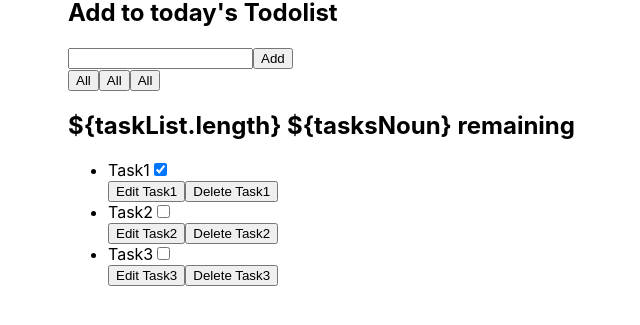
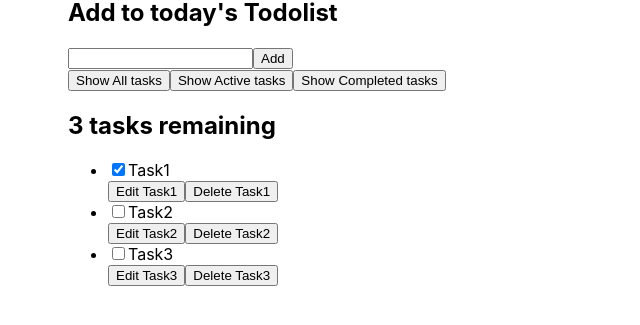
Before and after one commit to mogul27/todo-js, a Next.js app in the folder todo-next-js/: page /today in a window 1280 px wide. Shown: the part 159-484 px from the top of the page, without its empty margins (300-940 px from the left). Built offline with nearby package versions, Linux system fonts and the light colour scheme.

Commit message:
Now off tutorial

```diff
--- a/todo-next-js/components/FilterButton.js
+++ b/todo-next-js/components/FilterButton.js
@@ -3,12 +3,14 @@ import React from "react";
 export default function FilterButton(props){
 
     return(
-    <button type="button" className = "btn toggle-btn"
-    aria-pressed="true">
+    <button type="button" className="btn toggle-btn"
+    aria-pressed={props.isPressed} onClick={() => props.setFilter(props.name)}>
 
     <span className="visually-hidden">
-        All
+        Show
     </span>
+    <span> {props.name}</span>
+    <span className="visually-hidden"> tasks</span>
     </button>
     )
 }
--- a/todo-next-js/components/Todo.js
+++ b/todo-next-js/components/Todo.js
@@ -1,29 +1,74 @@
-import React from "react"
+import React, { useState } from "react"
 
 {/* Components represent a chunk of the app that gets reused often */}
 export default function Todo(props){
-    return (
-        <li className="todo stack-small">
+    const [isEditing, setEditing] = useState(false);
+    const [newName, setNewName] = useState('');
+
+    function handleChange(e) {
+        setNewName(e.target.value);
+      }
+
+    function handleSubmit(e) {
+        e.preventDefault();
+        props.editTask(props.id, newName);
+        setNewName("");
+        setEditing(false)
+    }
+
+    const editingTemplate = (
+        <form className="stack-small" onSubmit={handleSubmit}>
+          <div className="form-group">
+            <label className="todo-label" htmlFor={props.id}>
+               New name for {props.name}
+            </label>
+            <input id={props.id} className="todo-text" type="text"
+            value={newName}
+            onChange={handleChange} />
+          </div>
+          <div className="btn-group">
+            <button type="button" className="btn todo-cancel" onClick={() => setEditing(false)}>
+              Cancel
+              <span className="visually-hidden">  renaming {props.name}</span>
+            </button>
+            <button type="submit" className="btn btn__primary todo-edit">
+              Save
+              <span className="visually-hidden"> new name for {props.name}</span>
+            </button>
+          </div>
+        </form>
+      );
+
+      const viewTemplate = (
+        <div className="stack-small">
           <div className="c-cb">
-                <label className="todo-label" htmlFor="todo-0">
+              <input
+                id={props.id}
+                type="checkbox"
+                defaultChecked={props.completed}
+                onChange={() => props.toggleTaskCompleted(props.id)}
+              />
+              <label className="todo-label" htmlFor={props.id}>
                 {props.name}
               </label>
-            <input id={props.id} type="checkbox" defaultChecked={props.completed}></input>
-
             </div>
             <div className="btn-group">
-            {/* This is how you label buttons */}
-            <button type="button" className="btn">
-                Edit
-            <span className="visually-hidden"> {props.name} </span>
+              <button type="button" className="btn" onClick={() => setEditing(true)}>
+                Edit <span className="visually-hidden">{props.name}</span>
               </button>
-
-            <button type="button" className="btn btn_danger">
-                Delete <span className="visually-hidden">
-                {props.name}
-                </span>
+              <button
+                type="button"
+                className="btn btn__danger"
+                onClick={() => props.deleteTask(props.id)}
+              >
+                Delete <span className="visually-hidden">{props.name}</span>
               </button>
             </div>
-    </li>
+        </div>
+      );
+
+    return (
+        // Conditional Rendering
+        <li className="todo">{isEditing ? editingTemplate : viewTemplate}</li>
     )
 }
--- a/todo-next-js/components/layout.module.css
+++ b/todo-next-js/components/layout.module.css
@@ -2,6 +2,11 @@
     max-width: 36rem;
     padding: 0 1rem;
     margin: 3rem auto 6rem;
+  }
+
+.h1 {
+    color: blue;
+    font-size: 5em;
   }
 
   .header {
@@ -13,3 +18,13 @@
   .backToHome {
     margin: 3rem 0 0;
   }
+
+  .visually-hidden {
+    position: absolute !important;
+    height: 1px;
+    width: 1px;
+    overflow: hidden;
+    clip: rect(1px 1px 1px 1px);
+    clip: rect(1px, 1px, 1px, 1px);
+    white-space: nowrap;
+  }
--- a/todo-next-js/pages/today.js
+++ b/todo-next-js/pages/today.js
@@ -6,17 +6,37 @@ import Form from "../components/Form";
 import FilterButton from "../components/FilterButton";
 import React, { useState } from "react";
 import { nanoid } from "nanoid";
+import styles from "../styles/eachDay.css"
 
+
+const FILTER_MAP = {All: () => true,
+                    Active: (task) => !task.completed,
+                    Completed: (task) => task.completed};
+
+const FILTER_NAMES = Object.keys(FILTER_MAP);
 
 export default function TodayList() {
 
     const [tasks, setTasks] = useState(require('../today_tasks.json'))
-    const taskList = tasks.map((task) => <Todo key={task.id}  id={task.id}
-    name={task.name} completed={task.completed} />);
+
+    const [filter, setFilter] = useState('All');
+
+    const taskList = tasks.filter(FILTER_MAP[filter]).map((task) =>
+    (<Todo key={task.id}  id={task.id}
+    name={task.name} completed={task.completed}
+    toggleTaskCompleted={toggleTaskCompleted}
+    deleteTask={deleteTask}
+    editTask={editTask}/>));
+
+    const filterList = FILTER_NAMES.map((name) =>
+    (<FilterButton key={name}
+                   name={name}
+                   isPressed={name==filter}
+                   setFilter={setFilter}/>));
 
     // Displaying the number of tasks or task left
     const taskNoun = taskList.length !== 1 ? 'tasks' : 'task';
-    const headingText = "${taskList.length} ${tasksNoun} remaining";
+    const headingText = `${taskList.length} ${taskNoun} remaining`;
 
     function addTask(name) {
         const newTask = { id: nanoid(), name, completed: false };
@@ -24,6 +44,32 @@ export default function TodayList() {
         // into a Task structure
         setTasks([...tasks, newTask])
         // Write data structure to JSON
+    }
+
+    function toggleTaskCompleted(id) {
+        const updatedTasks = tasks.map((task) => {
+            if (id == task.id) {
+                // Overwrites completed value with the opposite value
+                return {...task, completed: !task.completed}
+            }
+            return task;
+        });
+        setTasks(updatedTasks)
+    }
+
+    function deleteTask(id) {
+        const remainingTasks = tasks.filter((task) => id !== task.id);
+        setTasks(remainingTasks)
+    }
+
+    function editTask(id, newName) {
+        const editedTaskList = tasks.map((task) => {
+            if (id == task.id){
+                return {...task, name: newName}
+            }
+            return task;
+        });
+        setTasks(editedTaskList);
     }
 
     return (
@@ -41,11 +87,7 @@ export default function TodayList() {
 
     {/* These are the buttons for filtering tasks */}
     <div className="filters btn-group stack-exception">
-
-    <FilterButton />
-    <FilterButton />
-    <FilterButton />
-
+    {filterList}
     </div>
 
     <h2 id="list-heading">
```
Also changed, not shown: todo-next-js/pages/index.js (+0 -48 lines), todo-next-js/styles/eachDay.css (added). Lines whose indentation alone changed are shown as unchanged.
